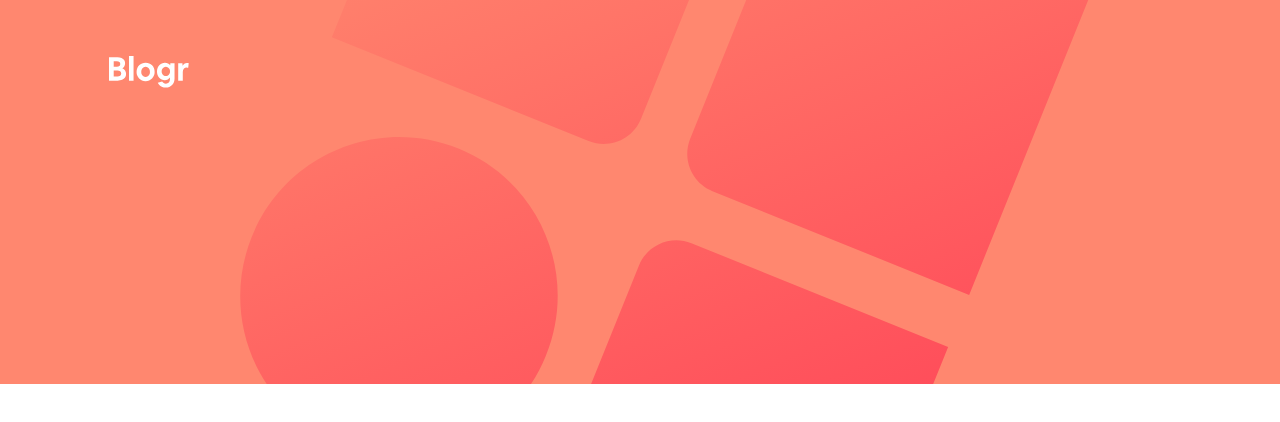
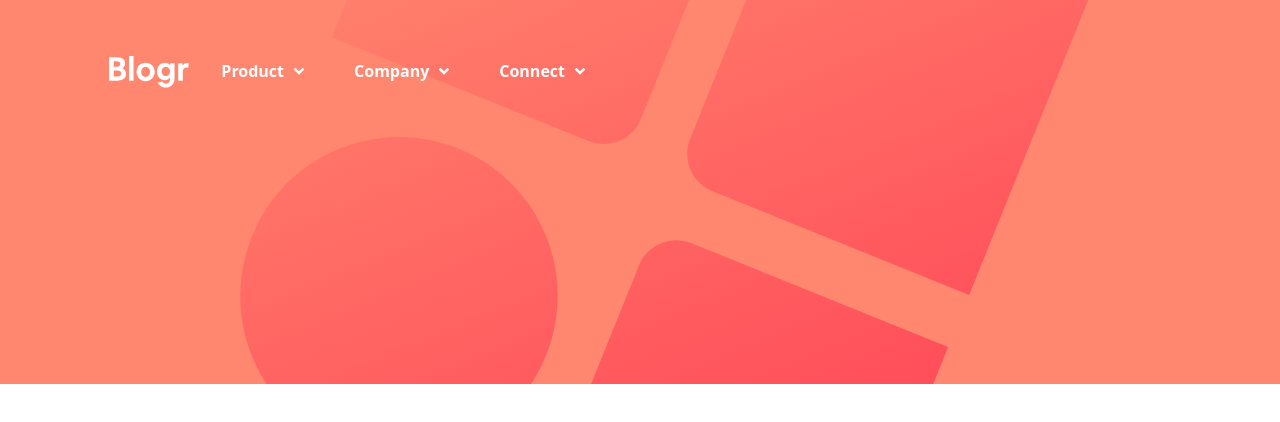
Before and after one commit to Habidoye97/blogr-landing-page, a React (Create React App) app: page / in a window 1280 px wide. Shown: the top 422 px of the page. Built offline with nearby package versions, Linux system fonts and the light colour scheme.

Commit message:
Add react-icons and edit header and navbar component

```diff
--- a/package.json
+++ b/package.json
@@ -8,6 +8,7 @@
     "@testing-library/user-event": "^13.5.0",
     "react": "^18.2.0",
     "react-dom": "^18.2.0",
+    "react-icons": "^4.7.1",
     "react-scripts": "5.0.1",
     "web-vitals": "^2.1.4"
   },
--- a/src/Components/Header.jsx
+++ b/src/Components/Header.jsx
@@ -1,19 +1,20 @@
 import React from 'react'
 import Logo from '../images/logo.svg'
 import BackgroundPattern from '../images/bg-pattern-intro-desktop.svg'
+import NavBar from './NavBar'
 
 function Header() {
   return (
     <>
       <header className='bg-[#FF876F] h-96 relative overflow-hidden'>
         <img src={BackgroundPattern} alt="" className='absolute -top-[28rem] z-0' />
-        <div className='w-11/12 m-auto z-10 text-black p-14'>
-          <div>
+        <div className='w-11/12 m-auto z-10 text-black p-14 relative'>
+          <div className='flex gap-8'>
             <div>
               <img className='w-20' src={Logo} alt="logo"/>
             </div>
             <div>
-
+              <NavBar/>
             </div>
           </div>
           <div>
--- /dev/null
+++ b/src/Components/NavBar.jsx
@@ -0,0 +1,51 @@
+import React from 'react';
+import {Links} from '../data.js';
+import {RiArrowDropDownLine, RiArrowDropUpLine} from 'react-icons/ri'
+import {useState} from 'react';
+import { useEffect } from 'react';
+
+
+
+function NavBar() {
+
+  const [newLinks, setNewLinks] = useState([...Links])
+
+  function handleShowNavLink(id, action) {
+    const newCheckLinks = [...newLinks]
+    const link = newCheckLinks.find(a => a.id === id);
+    action? link.show = true: link.show=false;
+    setNewLinks(newCheckLinks)
+
+  }
+
+  useEffect(() => {
+
+
+  }, )
+
+  return (
+    <div>
+      <ul className='flex gap-10'>
+        {newLinks.map((link) => {
+          return (
+            <li key={link.id} className="flex items-center cursor-pointer relative" onMouseOver={() => {handleShowNavLink(link.id, true)}} onMouseLeave={()=> {handleShowNavLink(link.id, false)}}>
+              <span className='text-white font-bold'>{link.name}</span>
+              <span>{link.show? <RiArrowDropUpLine className='text-white text-3xl'/> : <RiArrowDropDownLine className='text-white text-3xl' />}</span>
+              <ul className={`${link.show? 'block': 'hidden'} cursor-pointer absolute top-10 -left-8 bg-white rounded-2xl shadow-2xl w-40  p-4 `} >
+                {
+                  link.categories.map((categories) => {
+                    return (
+                      <li key={categories.id} className='p-2 text-slate-500  hover:text-slate-900 hover:font-bold '> {categories.name}</li>
+                    )
+                  })
+                }
+              </ul>
+            </li>
+          )
+        })}
+      </ul>
+    </div>
+  )
+}
+
+export default NavBar
--- /dev/null
+++ b/src/data.js
@@ -0,0 +1,51 @@
+export const Links = [
+  {
+    id: 1,
+    name: 'Product',
+    categories: [
+      {
+        id: 11,
+        name: 'Services',
+      },
+      {
+        id: 12,
+        name: 'Goods'
+      }
+    ],
+    show: false
+  },
+  {
+    id: 2,
+    name: 'Company',
+    categories: [
+      {
+        id: 21,
+        name: 'About Us',
+      },
+      {
+        id: 22,
+        name: 'Contact Us'
+      }
+    ],
+    show: false
+  },
+  {
+    id: 3,
+    name: 'Connect',
+    categories: [
+      {
+        id: 31,
+        name: 'Contact',
+      },
+      {
+        id: 32,
+        name: 'Newsletter'
+      },
+      {
+        id: 33,
+        name: 'LinkedIn'
+      }
+    ],
+    show: false
+  }
+]
```
Also changed, not shown: 1 other file (tests, documents, lock files or other folders).
